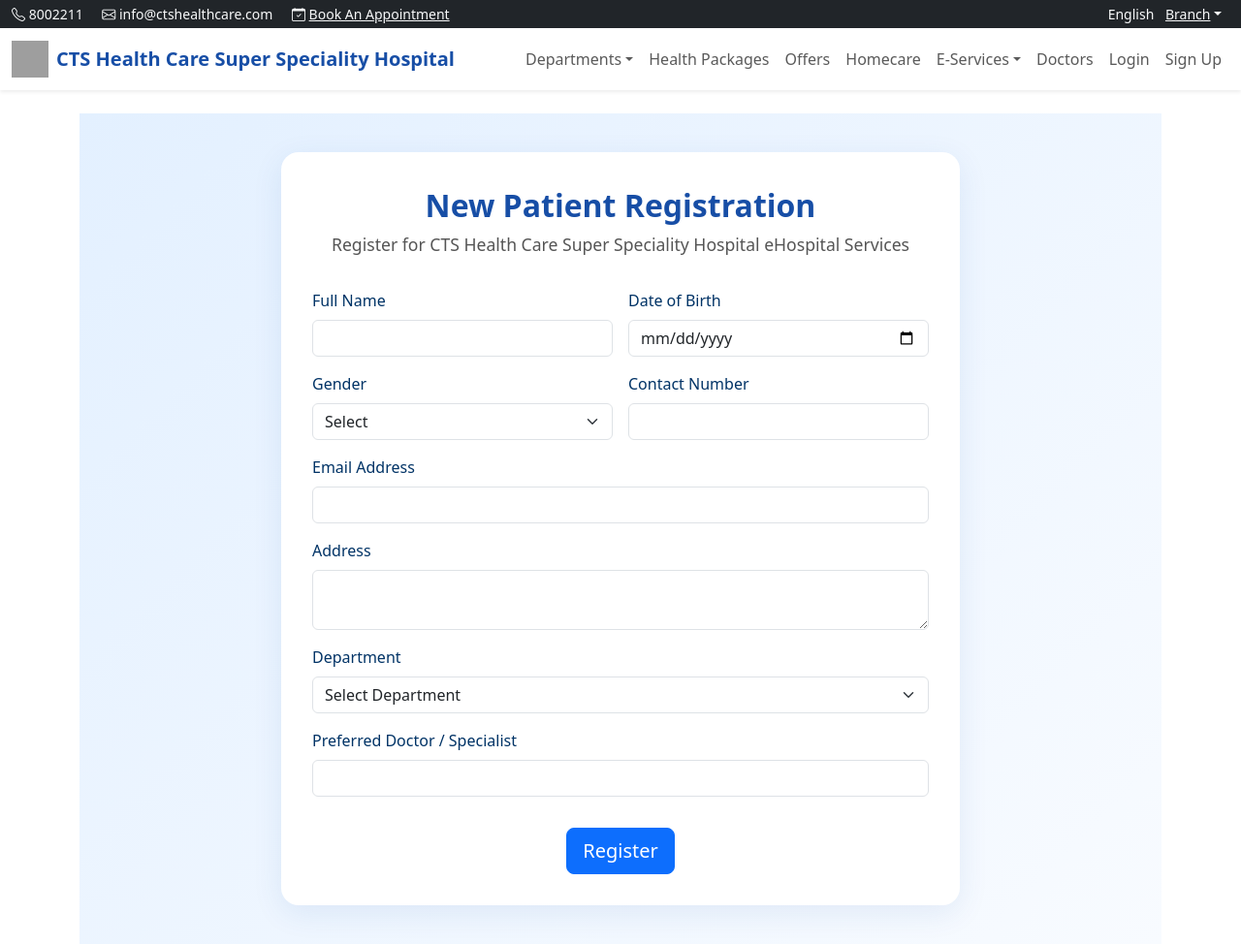
After one commit to sriramoji45/CascadeProjects-vibecode-venkat, a Flask app: page /new-patient-registration in a window 1280 px wide. The commit adds this page. Shown: the whole page at 97% size. Run offline with Flask 3, Linux system fonts and the light colour scheme; grey boxes are pictures that could not be loaded.

Commit message:
create initial hospital management system with Flask and templates

```diff
--- a/chary_hospital/app.py
+++ b/chary_hospital/app.py
@@ -132,6 +132,57 @@
 def feedback():
     return render_template('feedback.html')
 
+# Departments data
+DEPARTMENTS = [
+    {"name": "Anaesthesia", "slug": "anaesthesia", "icon": "<i class='bi bi-capsule'></i>"},
+    {"name": "Cardiology", "slug": "cardiology", "icon": "<i class='bi bi-heart-pulse'></i>"},
+    {"name": "Dermatology", "slug": "dermatology", "icon": "<i class='bi bi-droplet-half'></i>"},
+    {"name": "Dietetics", "slug": "dietetics", "icon": "<i class='bi bi-egg-fried'></i>"},
+    {"name": "Emergency", "slug": "emergency", "icon": "<i class='bi bi-exclamation-triangle'></i>"},
+    {"name": "Endocrinology", "slug": "endocrinology", "icon": "<i class='bi bi-bar-chart'></i>"},
+    {"name": "Family Medicine", "slug": "family-medicine", "icon": "<i class='bi bi-people'></i>"},
+    {"name": "Gastroenterology", "slug": "gastroenterology", "icon": "<i class='bi bi-cup-straw'></i>"},
+    {"name": "General Surgery", "slug": "general-surgery", "icon": "<i class='bi bi-scissors'></i>"},
+    {"name": "Headache Clinic", "slug": "headache-clinic", "icon": "<i class='bi bi-emoji-dizzy'></i>"},
+    {"name": "Internal Medicine", "slug": "internal-medicine", "icon": "<i class='bi bi-clipboard2-pulse'></i>"},
+    {"name": "Laboratory", "slug": "laboratory", "icon": "<i class='bi bi-beaker'></i>"},
+    {"name": "Neurology", "slug": "neurology", "icon": "<i class='bi bi-brain'></i>"},
+    {"name": "Obs-Gynaecology", "slug": "obs-gynaecology", "icon": "<i class='bi bi-gender-female'></i>"},
+    {"name": "Ophthalmology (EYE)", "slug": "ophthalmology", "icon": "<i class='bi bi-eye'></i>"},
+    {"name": "Orthopedics", "slug": "orthopedics", "icon": "<i class='bi bi-bone'></i>"},
+    {"name": "Otolaryngology (ENT)", "slug": "otolaryngology", "icon": "<i class='bi bi-ear'></i>"},
+    {"name": "Pediatrics", "slug": "pediatrics", "icon": "<i class='bi bi-baby'></i>"},
+    {"name": "Psychiatry", "slug": "psychiatry", "icon": "<i class='bi bi-emoji-expressionless'></i>"},
+    {"name": "Pulmonology", "slug": "pulmonology", "icon": "<i class='bi bi-wind'></i>"},
+    {"name": "Radiology", "slug": "radiology", "icon": "<i class='bi bi-radioactive'></i>"},
+    {"name": "Rheumatology", "slug": "rheumatology", "icon": "<i class='bi bi-droplet'></i>"},
+    {"name": "Rehabilitation (Physiotherapy)", "slug": "rehabilitation", "icon": "<i class='bi bi-person-walking'></i>"},
+    {"name": "Urology", "slug": "urology", "icon": "<i class='bi bi-droplet-half'></i>"},
+]
+
+@app.route('/departments')
+def departments():
+    return render_template('department_glass.html', departments=DEPARTMENTS)
+
+@app.route('/department/<slug>')
+def department_landing(slug):
+    dept = next((d for d in DEPARTMENTS if d['slug'] == slug), None)
+    if not dept:
+        return "Department not found", 404
+    return render_template('department_landing.html', dept=dept)
+
+@app.route('/health-packages')
+def health_packages():
+    return render_template('health_packages.html')
+
+@app.route('/new-patient-registration', methods=['GET', 'POST'])
+def new_patient_registration():
+    if request.method == 'POST':
+        # Here you would handle saving the registration details to the database
+        flash('Registration submitted successfully! Our staff will contact you soon.')
+        return redirect(url_for('new_patient_registration'))
+    return render_template('new_patient_registration.html')
+
 @app.route('/add_patient', methods=['GET', 'POST'])
 @login_required
 def add_patient():
--- a/chary_hospital/templates/base.html
+++ b/chary_hospital/templates/base.html
@@ -7,14 +7,104 @@
     <link href="https://cdn.jsdelivr.net/npm/bootstrap@5.3.0/dist/css/bootstrap.min.css" rel="stylesheet">
 </head>
 <body>
-<nav class="navbar navbar-expand-lg navbar-dark bg-primary">
+<!-- Top info bar -->
+<div class="bg-dark text-light py-1 small">
+  <div class="container-fluid d-flex justify-content-between align-items-center">
+    <div>
+      <span class="me-3"><i class="bi bi-telephone"></i> 8002211</span>
+      <span class="me-3"><i class="bi bi-envelope"></i> info@ctshealthcare.com</span>
+      <span class="me-3"><i class="bi bi-calendar-check"></i> <a href="/new-patient-registration" class="text-light text-decoration-underline">Book An Appointment</a></span>
+    </div>
+    <div>
+      <span class="me-2">English</span>
+      <span class="dropdown me-2">
+        <a class="dropdown-toggle text-light" href="#" role="button" data-bs-toggle="dropdown" aria-expanded="false">Branch</a>
+        <ul class="dropdown-menu">
+          <li><a class="dropdown-item" href="#">Hyderabad</a></li>
+          <li><a class="dropdown-item" href="#">Bangalore</a></li>
+          <li><a class="dropdown-item" href="#">Chennai</a></li>
+        </ul>
+      </span>
+    </div>
+  </div>
+</div>
+<!-- Main navbar -->
+<nav class="navbar navbar-expand-lg navbar-light bg-white shadow-sm">
   <div class="container-fluid">
-    <a class="navbar-brand" href="/">CTS Health Care Super Speciality Hospital</a>
+    <a class="navbar-brand d-flex align-items-center" href="/">
+      <img src="https://cdn-icons-png.flaticon.com/512/2966/2966484.png" alt="Hospital Logo" width="38" height="38" class="me-2">
+      <span class="fw-bold" style="color:#174ea6;">CTS Health Care Super Speciality Hospital</span>
+    </a>
     <button class="navbar-toggler" type="button" data-bs-toggle="collapse" data-bs-target="#navbarNav" aria-controls="navbarNav" aria-expanded="false" aria-label="Toggle navigation">
       <span class="navbar-toggler-icon"></span>
     </button>
     <div class="collapse navbar-collapse" id="navbarNav">
       <ul class="navbar-nav ms-auto">
+        <li class="nav-item dropdown">
+          <a class="nav-link dropdown-toggle" href="#" id="departmentsDropdown" role="button" data-bs-toggle="dropdown" aria-expanded="false">Departments</a>
+          <ul class="dropdown-menu p-3 departments-glass-dropdown" style="min-width: 900px; left: 50%; transform: translateX(-55%);">
+  <style>
+    .departments-glass-dropdown {
+      background: rgba(255, 255, 255, 0.74) !important;
+      backdrop-filter: blur(9px);
+      -webkit-backdrop-filter: blur(9px);
+      border: 1.5px solid rgba(180,200,255,0.22);
+      box-shadow: 0 8px 32px rgba(23, 78, 166, 0.13);
+      border-radius: 18px;
+    }
+    .departments-multicolumn { display: flex; }
+    .departments-multicolumn-col { flex: 1 0 25%; min-width: 180px; max-width: 240px; }
+    @media (max-width: 900px) { .departments-glass-dropdown { min-width: 98vw !important; } }
+    @media (max-width: 700px) { .departments-multicolumn { flex-direction: column; } }
+  </style>
+  <div class="departments-multicolumn">
+    <div class="departments-multicolumn-col">
+      <a class="dropdown-item" href="/department/anaesthesia">Anaesthesia</a>
+      <a class="dropdown-item" href="/department/cardiology">Cardiology</a>
+      <a class="dropdown-item" href="/department/dermatology">Dermatology</a>
+      <a class="dropdown-item" href="/department/dietetics">Dietetics</a>
+      <a class="dropdown-item" href="/department/emergency">Emergency</a>
+      <a class="dropdown-item" href="/department/endocrinology">Endocrinology</a>
+    </div>
+    <div class="departments-multicolumn-col">
+      <a class="dropdown-item" href="/department/family-medicine">Family Medicine</a>
+      <a class="dropdown-item" href="/department/gastroenterology">Gastroenterology</a>
+      <a class="dropdown-item" href="/department/general-surgery">General Surgery</a>
+      <a class="dropdown-item" href="/department/headache-clinic">Headache Clinic</a>
+      <a class="dropdown-item" href="/department/internal-medicine">Internal Medicine</a>
+      <a class="dropdown-item" href="/department/laboratory">Laboratory</a>
+    </div>
+    <div class="departments-multicolumn-col">
+      <a class="dropdown-item" href="/department/neurology">Neurology</a>
+      <a class="dropdown-item" href="/department/obs-gynaecology">Obs-Gynaecology</a>
+      <a class="dropdown-item" href="/department/ophthalmology">Ophthalmology (EYE)</a>
+      <a class="dropdown-item" href="/department/orthopedics">Orthopedics</a>
+      <a class="dropdown-item" href="/department/otolaryngology">Otolaryngology (ENT)</a>
+      <a class="dropdown-item" href="/department/pediatrics">Pediatrics</a>
+    </div>
+    <div class="departments-multicolumn-col">
+      <a class="dropdown-item" href="/department/psychiatry">Psychiatry</a>
+      <a class="dropdown-item" href="/department/pulmonology">Pulmonology</a>
+      <a class="dropdown-item" href="/department/radiology">Radiology</a>
+      <a class="dropdown-item" href="/department/rheumatology">Rheumatology</a>
+      <a class="dropdown-item" href="/department/rehabilitation">Rehabilitation (Physiotherapy)</a>
+      <a class="dropdown-item" href="/department/urology">Urology</a>
+    </div>
+  </div>
+</ul>
+        </li>
+        <li class="nav-item"><a class="nav-link" href="#">Health Packages</a></li>
+        <li class="nav-item"><a class="nav-link" href="#">Offers</a></li>
+        <li class="nav-item"><a class="nav-link" href="#">Homecare</a></li>
+        <li class="nav-item dropdown">
+          <a class="nav-link dropdown-toggle" href="#" id="eservicesDropdown" role="button" data-bs-toggle="dropdown" aria-expanded="false">E-Services</a>
+          <ul class="dropdown-menu">
+            <li><a class="dropdown-item" href="/new-patient-registration">New Patient Registration</a></li>
+            <li><a class="dropdown-item" href="#">Online Reports</a></li>
+            <li><a class="dropdown-item" href="#">Telemedicine</a></li>
+          </ul>
+        </li>
+        <li class="nav-item"><a class="nav-link" href="#">Doctors</a></li>
         {% if current_user.is_authenticated %}
         <li class="nav-item">
           <a class="nav-link" href="/dashboard">Dashboard</a>
@@ -34,16 +124,17 @@
     </div>
   </div>
 </nav>
-<div class="container mt-4">
+  <div class="container mt-4">
     {% with messages = get_flashed_messages() %}
       {% if messages %}
-        {% for message in messages %}
-          <div class="alert alert-info">{{ message }}</div>
-        {% endfor %}
+        <div class="alert alert-info" role="alert">
+          {{ messages[0] }}
+        </div>
       {% endif %}
     {% endwith %}
     {% block content %}{% endblock %}
-</div>
-<script src="https://cdn.jsdelivr.net/npm/bootstrap@5.3.0/dist/js/bootstrap.bundle.min.js"></script>
+  </div>
+  <link rel="stylesheet" href="https://cdn.jsdelivr.net/npm/bootstrap-icons@1.10.5/font/bootstrap-icons.css">
+  <script src="https://cdn.jsdelivr.net/npm/bootstrap@5.3.0/dist/js/bootstrap.bundle.min.js"></script>
 </body>
 </html>
--- /dev/null
+++ b/chary_hospital/templates/new_patient_registration.html
@@ -0,0 +1,100 @@
+{% extends 'base.html' %}
+{% block content %}
+<style>
+.registration-hero-bg {
+    background: linear-gradient(135deg, #e3f0ff 0%, #f8fbff 100%);
+    min-height: 100vh;
+    display: flex;
+    align-items: center;
+    justify-content: center;
+    padding: 40px 0;
+}
+.registration-card {
+    background: #fff;
+    border-radius: 18px;
+    box-shadow: 0 8px 32px rgba(23, 78, 166, 0.09);
+    max-width: 700px;
+    margin: auto;
+    padding: 36px 32px 32px 32px;
+    width: 100%;
+}
+.registration-header {
+    text-align: center;
+    margin-bottom: 2rem;
+}
+.registration-header h2 {
+    font-weight: 700;
+    color: #174ea6;
+    margin-bottom: 0.5rem;
+}
+.registration-header p {
+    color: #555;
+    font-size: 1.1rem;
+}
+.form-label {
+    color: #003366;
+    font-weight: 500;
+}
+</style>
+<div class="registration-hero-bg">
+  <div class="registration-card">
+    <div class="registration-header">
+      <h2>New Patient Registration</h2>
+      <p>Register for CTS Health Care Super Speciality Hospital eHospital Services</p>
+    </div>
+    <form method="POST">
+      <div class="row g-3">
+        <div class="col-md-6">
+          <label for="fullname" class="form-label">Full Name</label>
+          <input type="text" class="form-control" id="fullname" name="fullname" required>
+        </div>
+        <div class="col-md-6">
+          <label for="dob" class="form-label">Date of Birth</label>
+          <input type="date" class="form-control" id="dob" name="dob" required>
+        </div>
+        <div class="col-md-6">
+          <label for="gender" class="form-label">Gender</label>
+          <select class="form-select" id="gender" name="gender" required>
+            <option value="">Select</option>
+            <option value="Male">Male</option>
+            <option value="Female">Female</option>
+            <option value="Other">Other</option>
+          </select>
+        </div>
+        <div class="col-md-6">
+          <label for="contact" class="form-label">Contact Number</label>
+          <input type="text" class="form-control" id="contact" name="contact" required>
+        </div>
+        <div class="col-md-12">
+          <label for="email" class="form-label">Email Address</label>
+          <input type="email" class="form-control" id="email" name="email" required>
+        </div>
+        <div class="col-md-12">
+          <label for="address" class="form-label">Address</label>
+          <textarea class="form-control" id="address" name="address" rows="2" required></textarea>
+        </div>
+        <div class="col-md-12">
+          <label for="department" class="form-label">Department</label>
+          <select class="form-select" id="department" name="department" required>
+            <option value="">Select Department</option>
+            <option value="General Medicine">General Medicine</option>
+            <option value="Cardiology">Cardiology</option>
+            <option value="Orthopedics">Orthopedics</option>
+            <option value="Neurology">Neurology</option>
+            <option value="Pediatrics">Pediatrics</option>
+            <option value="Gynecology">Gynecology</option>
+            <option value="Other">Other</option>
+          </select>
+        </div>
+        <div class="col-md-12">
+          <label for="doctor" class="form-label">Preferred Doctor / Specialist</label>
+          <input type="text" class="form-control" id="doctor" name="doctor">
+        </div>
+        <div class="col-md-12 text-center">
+          <button type="submit" class="btn btn-primary btn-lg mt-3">Register</button>
+        </div>
+      </div>
+    </form>
+  </div>
+</div>
+{% endblock %}
```
Also changed, not shown: chary_hospital/templates/department_glass.html (added, +68 -0 lines), chary_hospital/templates/department_landing.html (added, +55 -0 lines), chary_hospital/templates/health_packages.html (added, +111 -0 lines), chary_hospital/templates/index.html (+12 -9 lines).
